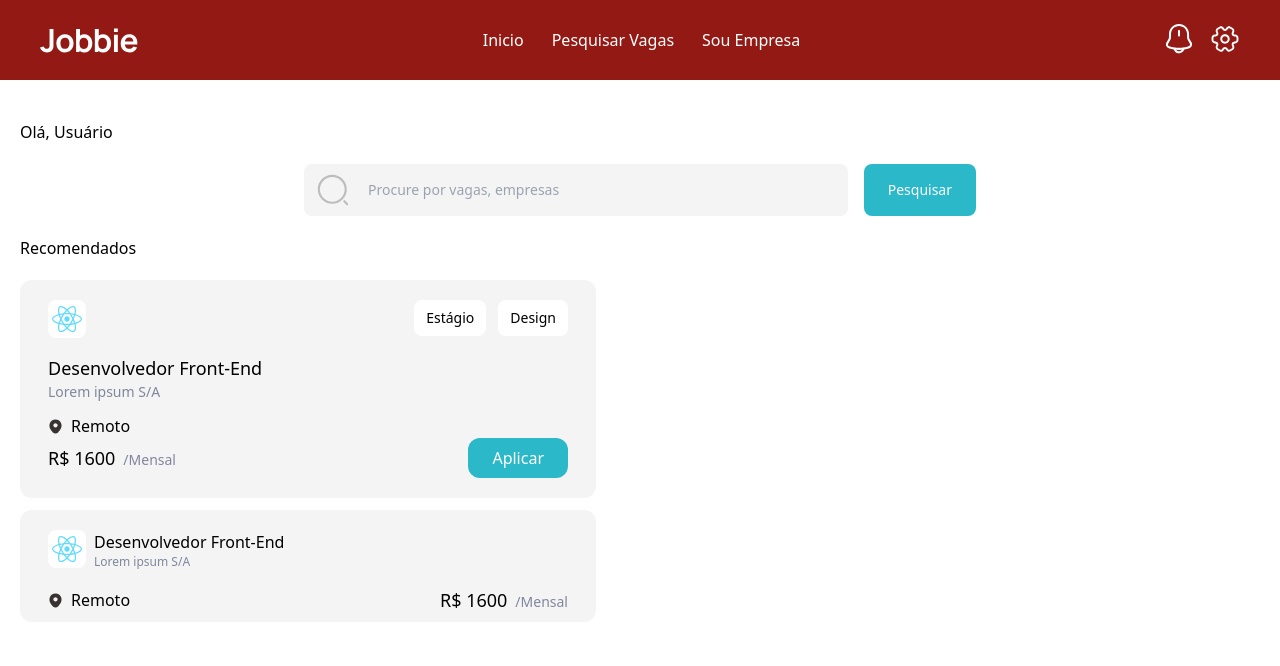
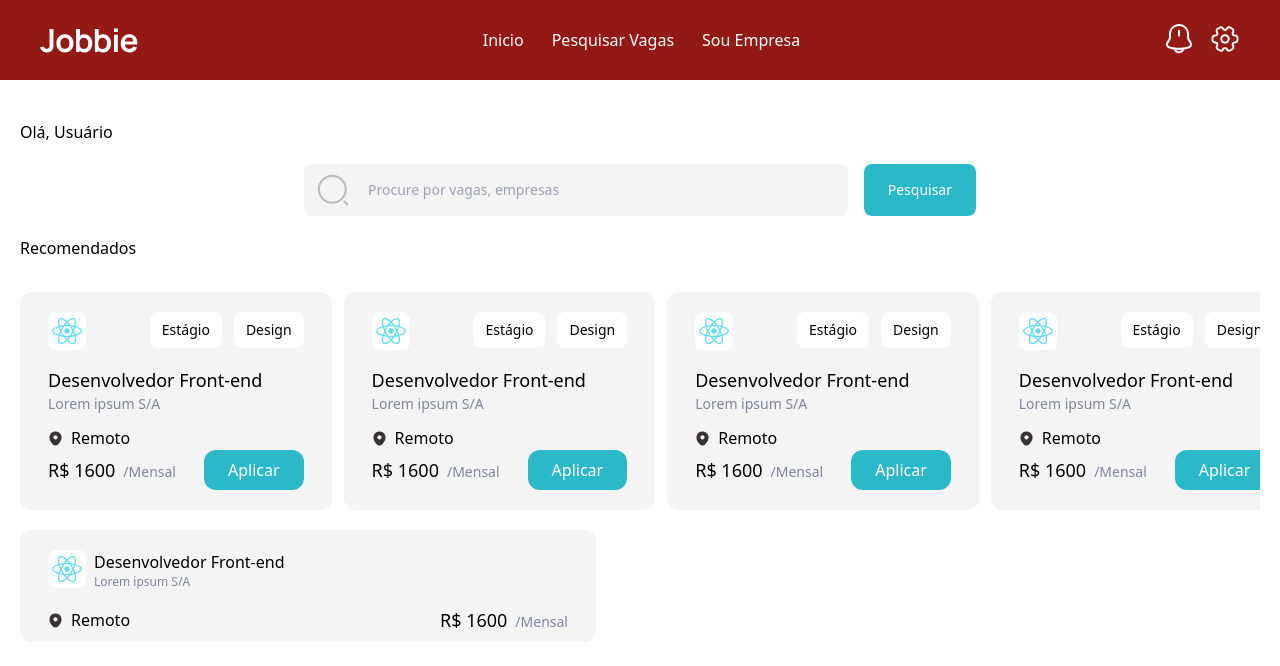
Before and after one commit to jobbie-project/jobbie-app, a Next.js app: page / in a window 1280 px wide. Shown: the top 666 px of the page. Built offline with nearby package versions, Linux system fonts and the light colour scheme.

Commit message:
refatora os cards de jobs e cria um scroll horizontal
tambem cria interfaces

Co-Authored-By: Adrielly Isly <114019643+islycodes@users.noreply.github.com>

```diff
--- a/package.json
+++ b/package.json
@@ -19,6 +19,7 @@
     "react": "18.2.0",
     "react-dom": "18.2.0",
     "react-icons": "^4.8.0",
+    "tailwind-scrollbar-hide": "^1.1.7",
     "typescript": "5.0.4"
   },
   "devDependencies": {
--- a/src/components/card-medium.tsx
+++ b/src/components/card-medium.tsx
@@ -1,13 +1,9 @@
 import { LocationPin } from "@/icons/location-pin";
+import { Job } from "@/interfaces/job";
 import { Money } from "@/utils/money";
 import { FaReact } from "react-icons/fa";
 
-export function JobCardMedium() {
-  const type = "Estágio";
-  const categories = ["Design"];
-  const title = "Desenvolvedor Front-End";
-  const salary = 1600;
-  const companyName = "Lorem ipsum S/A";
+export function JobCardMedium(props: { job: Job }) {
   return (
     <div className="bg-[#F4F4F5] max-w-xl rounded-xl px-7 pt-5 pb-2 my-2 flex-col justify-between">
       <div className="flex flex-row justify-start mb-1">
@@ -17,8 +13,8 @@ export function JobCardMedium() {
           </div>
         </div>
         <div className="flex flex-col items-start justify-start">
-          <p className="">{title}</p>
-          <p className="text-xs text-[#81879C] mb-3">{companyName}</p>
+          <p className="">{props.job.title}</p>
+          <p className="text-xs text-[#81879C] mb-3">{props.job.company.name}</p>
         </div>
       </div>
       <div className="flex flex-row justify-between">
@@ -27,7 +23,7 @@ export function JobCardMedium() {
           <p className="mx-2">Remoto</p>
         </div>
         <div className="flex items-baseline">
-          <p className="text-lg font-medium me-2">{Money(salary).format()}</p>
+          <p className="text-lg font-medium me-2">{Money(props.job.salary).format()}</p>
           <p className="text-sm text-[#81879C]">/Mensal</p>
         </div>
       </div>
--- a/src/components/job-card-big.tsx
+++ b/src/components/job-card-big.tsx
@@ -1,15 +1,13 @@
 import { LocationPin } from "@/icons/location-pin";
+import { Job } from "@/interfaces/job";
 import { Money } from "@/utils/money";
 import { FaReact } from "react-icons/fa";
 
-export function JobCardBig() {
-  const type = "Estágio";
-  const categories = ["Design"];
-  const title = "Desenvolvedor Front-End";
+export function JobCardBig(props: { job: Job }) {
   const salary = 1600;
   const companyName = "Lorem ipsum S/A";
   return (
-    <div className="bg-[#F4F4F5] max-w-xl rounded-xl px-7 py-5 my-3 flex-col justify-between">
+    <div className="bg-[#F4F4F5] max-w-xl  rounded-xl px-7 py-5 my-3 flex-col justify-between">
       <div className="flex flex-row justify-between mb-4">
         <div>
           <div className="bg-white p-1 rounded-lg">
@@ -17,21 +15,21 @@ export function JobCardBig() {
           </div>
         </div>
         <div className="h-min flex flex-row justify-end">
-          <p className="bg-white  text-sm px-3 py-2 rounded-lg me-3">{type}</p>
-          <p className="bg-white  text-sm px-3 py-2 rounded-lg">{categories[0]}</p>
+          <p className="bg-white  text-sm px-3 py-2 rounded-lg me-3">{props.job.category}</p>
+          <p className="bg-white  text-sm px-3 py-2 rounded-lg">{props.job.sector[0]}</p>
         </div>
       </div>
       <div>
-        <p className="text-lg">{title}</p>
-        <p className="text-sm text-[#81879C] mb-3">{companyName}</p>
+        <p className="text-lg">{props.job.title}</p>
+        <p className="text-sm text-[#81879C] mb-3">{props.job.company.name}</p>
         <div className="flex flex-row items-center">
           <LocationPin height="15" width="15" />
           <p className="mx-2">Remoto</p>
         </div>
       </div>
       <div className="flex flex-row justify-between items-center">
-        <div className="flex items-baseline">
-          <p className="text-lg font-medium me-2">{Money(salary).format()}</p>
+        <div className="flex items-baseline mr-7">
+          <p className="text-lg font-medium me-2">{Money(props.job.salary).format()}</p>
           <p className="text-sm text-[#81879C]">/Mensal</p>
         </div>
         <div className="bg-blue text-white font-medium px-6 py-2 rounded-xl">Aplicar</div>
--- /dev/null
+++ b/src/interfaces/job.ts
@@ -0,0 +1,12 @@
+import { Company } from "./company";
+
+export interface Job {
+  title: string;
+  description: string;
+  salary: number;
+  company: Company;
+  daily_hours: number;
+  modalities: "Remoto" | "Presencial";
+  sector: string[];
+  category: "Efetivo" | "Estágio" | "PJ";
+}
--- a/src/pages/index.tsx
+++ b/src/pages/index.tsx
@@ -3,8 +3,29 @@ import { Header } from "@/components/header";
 import { SearchBar } from "@/components/searchbar";
 import { JobCardBig } from "@/components/job-card-big";
 import { JobCardMedium } from "@/components/card-medium";
+import { Job } from "@/interfaces/job";
 
 const inter = Inter({ subsets: ["latin"] });
+
+const mockJob: Job = {
+  title: "Desenvolvedor Front-end",
+  company: {
+    name: "Lorem ipsum S/A",
+    email: "mockemail@gmail.com",
+    phone: "11 99999-9999",
+    document: "99.999.999/9999-99",
+    sector: "Tecnologia",
+    address: "Rua Lorem Ipsum, 9999",
+  },
+  sector: ["Design"],
+  category: "Estágio",
+  description: "Lorem ipsum dolor sit amet, consectetu",
+  salary: 1600,
+  modalities: "Remoto",
+  daily_hours: 6,
+};
+
+const numberOfJobs = 5;
 
 export default function Home() {
   const username = "Usuário";
@@ -15,10 +36,18 @@ export default function Home() {
         <p className="my-5">Olá, {username}</p>
         <SearchBar />
         <p className="my-5">Recomendados</p>
-        <div className="horizontal-scroll">
-          <JobCardBig />
-          <JobCardMedium />
+        <div className="relative flex items-center">
+          <div className="w-full h-full bg- overflow-x-scroll scroll whitespace-nowrap scroll-smooth scrollbar-hide">
+            {Array(numberOfJobs)
+              .fill(0)
+              .map((_, index) => (
+                <div className="inline-block mr-3 ">
+                  <JobCardBig job={mockJob} key={index} />
+                </div>
+              ))}
+          </div>
         </div>
+        <JobCardMedium job={mockJob} />
       </div>
     </>
   );
--- a/tailwind.config.js
+++ b/tailwind.config.js
@@ -1,19 +1,16 @@
 /** @type {import('tailwindcss').Config} */
+const colors = require("tailwindcss/colors");
 module.exports = {
-  content: [
-    "./src/pages/**/*.{js,ts,jsx,tsx,mdx}",
-    "./src/components/**/*.{js,ts,jsx,tsx,mdx}",
-    "./src/app/**/*.{js,ts,jsx,tsx,mdx}",
-  ],
+  content: ["./src/pages/**/*.{js,ts,jsx,tsx,mdx}", "./src/components/**/*.{js,ts,jsx,tsx,mdx}", "./src/app/**/*.{js,ts,jsx,tsx,mdx}"],
   theme: {
     extend: {
       backgroundImage: {
         "gradient-radial": "radial-gradient(var(--tw-gradient-stops))",
-        "gradient-conic":
-          "conic-gradient(from 180deg at 50% 50%, var(--tw-gradient-stops))",
+        "gradient-conic": "conic-gradient(from 180deg at 50% 50%, var(--tw-gradient-stops))",
       },
     },
     colors: {
+      ...colors,
       red: "#931914",
       black: "#383332",
       white: "#FFF",
@@ -22,5 +19,5 @@ module.exports = {
       blue: "#2BB8C9",
     },
   },
-  plugins: [],
+  plugins: [require("tailwind-scrollbar-hide")],
 };
```
Also changed, not shown: src/interfaces/company.ts (added, +8 -0 lines), 2 other files (tests, documents, lock files or other folders).
